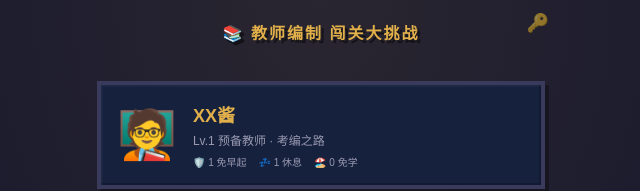
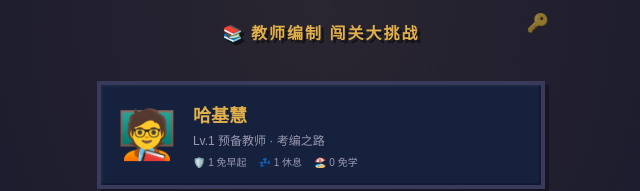
Before and after one commit to Jack414b/teacher-game, a React (Vite) app: page / in a window 1280 px wide. Shown: the top 191 px of the page, without its empty margins (319-959 px from the left). Built offline with nearby package versions, Linux system fonts and the light colour scheme; no server answers; the database is empty.

Commit message:
默认昵称改为哈基慧

```diff
--- a/src/App.tsx
+++ b/src/App.tsx
@@ -40,7 +40,7 @@ function App() {
       // 云端不存在则创建
       const newUser: User = {
         id: MAIN_USER_ID,
-        nickname: 'XX酱',
+        nickname: '哈基慧',
         beans_small: STARTER_PACK.beans_small,
         beans_big: 0,
         spin_chances: STARTER_PACK.spin_chances,
--- a/src/pages/SettingsPage.tsx
+++ b/src/pages/SettingsPage.tsx
@@ -9,7 +9,7 @@ interface Props { showToast: (msg: string) => void }
 
 export default function SettingsPage({ showToast }: Props) {
   const { user, setUser, soundEnabled, toggleSound, isBossMode } = useGameStore()
-  const [nickname, setNickname] = useState(user?.nickname || 'XX酱')
+  const [nickname, setNickname] = useState(user?.nickname || '哈基慧')
 
   // 导出数据
   const handleExport = () => {
```
